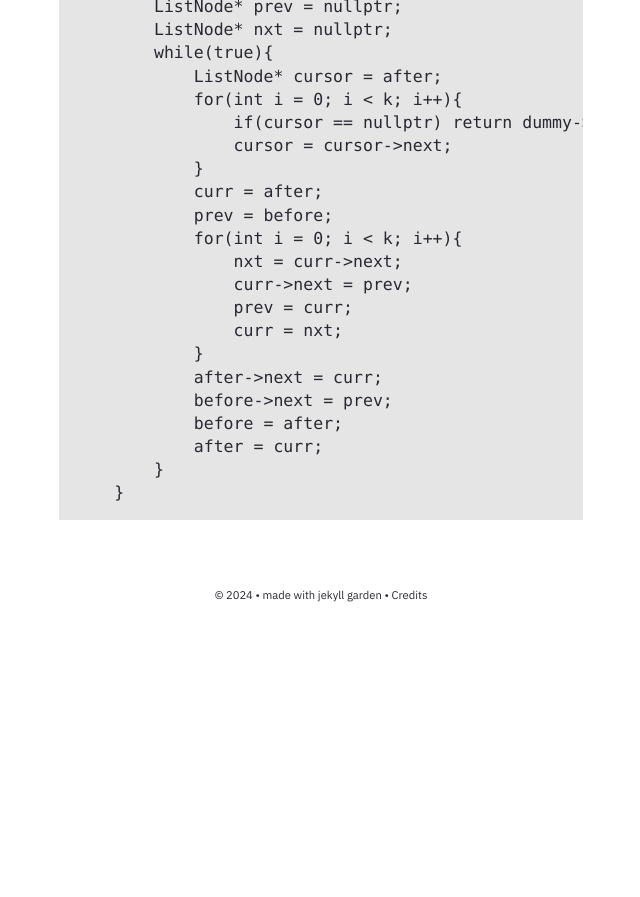
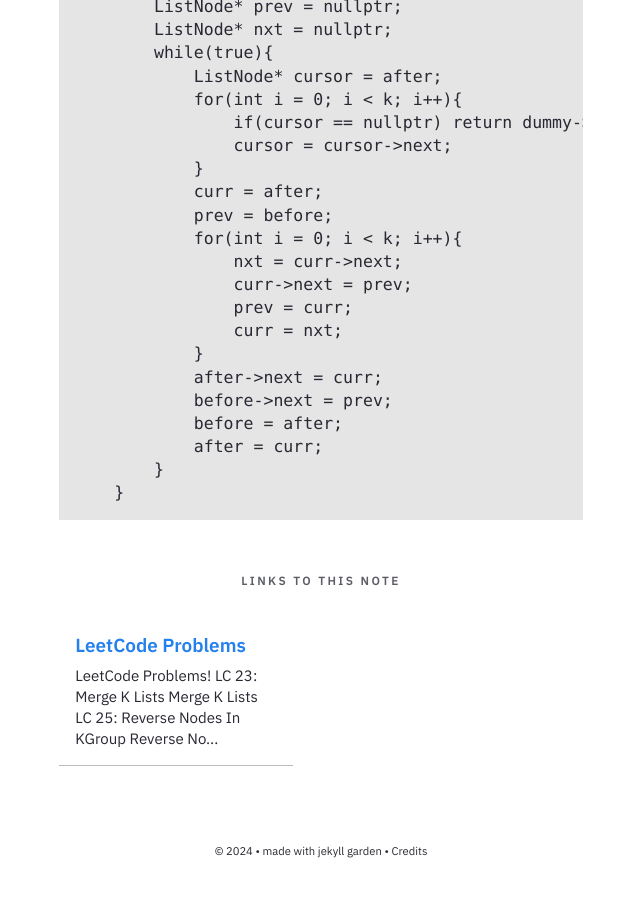
Before and after one commit to FergalHennessy/FergalHennessy.github.io, a Jekyll site: the page built from docs/_notes/Public/Reverse Nodes In K-Group.md, in a window 1280 px wide and 900 px high, scrolled down 2428 px. Shown: the top 897 px of the window, without its empty margins (319-959 px from the left). Built offline with Jekyll 4.4.1, drawn with Linux system fonts in a browser that asks for light colours; before the commit the page ends 3072 px from its top, so only the background shows below that.

Commit message:
changed notes

```diff
--- a/docs/_includes/Content.html
+++ b/docs/_includes/Content.html
@@ -32,8 +32,6 @@
 
 <!-- Parse internal links, external links, transclusions etc and manipuate the content to reflect it accordingly -->
 <div class="content">
-    <script src="https://polyfill.io/v3/polyfill.min.js?features=es6"></script>
-    <script id="MathJax-script" async src="https://cdn.jsdelivr.net/npm/mathjax@3/es5/tex-mml-chtml.js"></script>
     {%- if site.preferences.wiki_style_link.enabled -%}
         {%- assign content_array = content | split:'[[' -%}
         {%- assign external_link_delimiter = '::' -%}
--- /dev/null
+++ b/docs/_notes/Public/LeetCode Problems.md
@@ -0,0 +1,13 @@
+---
+title: LeetCode Problems
+feed: show
+date: 2024-01-10
+---
+
+LeetCode Problems!
+
+LC 23: Merge K Lists [[Merge K Lists]]
+
+LC 25: Reverse Nodes In K-Group [[Reverse Nodes In K-Group]]
+
+LC 32: Longest Valid Parentheses [[Longest Valid Parentheses]]
--- a/docs/_notes/Public/Reverse Nodes In K-Group.md
+++ b/docs/_notes/Public/Reverse Nodes In K-Group.md
@@ -3,7 +3,7 @@
 feed: show
 date: 2024-01-10
 tags: hard linked-list recursion
-leetcode: 0
+leetcode: 25
 ---
 
 
```
Also changed, not shown: docs/_notes/Public/Algorithms/Reverse Linked List.md (added, +50 -0 lines), docs/_notes/Public/Longest Valid Parentheses.md (+3 -3 lines), docs/_notes/Public/Merge K Lists.md (+2 -1 lines).
